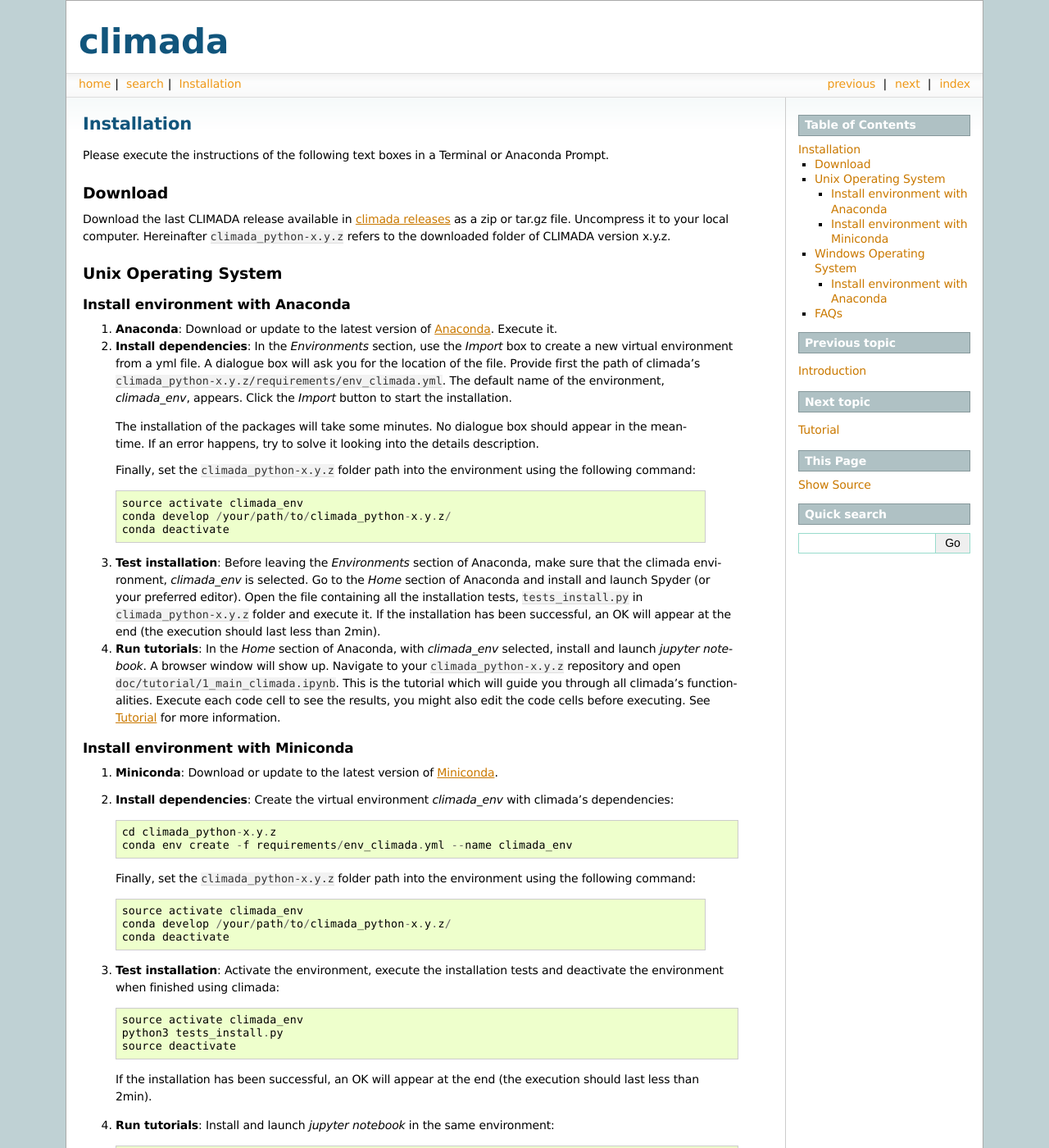
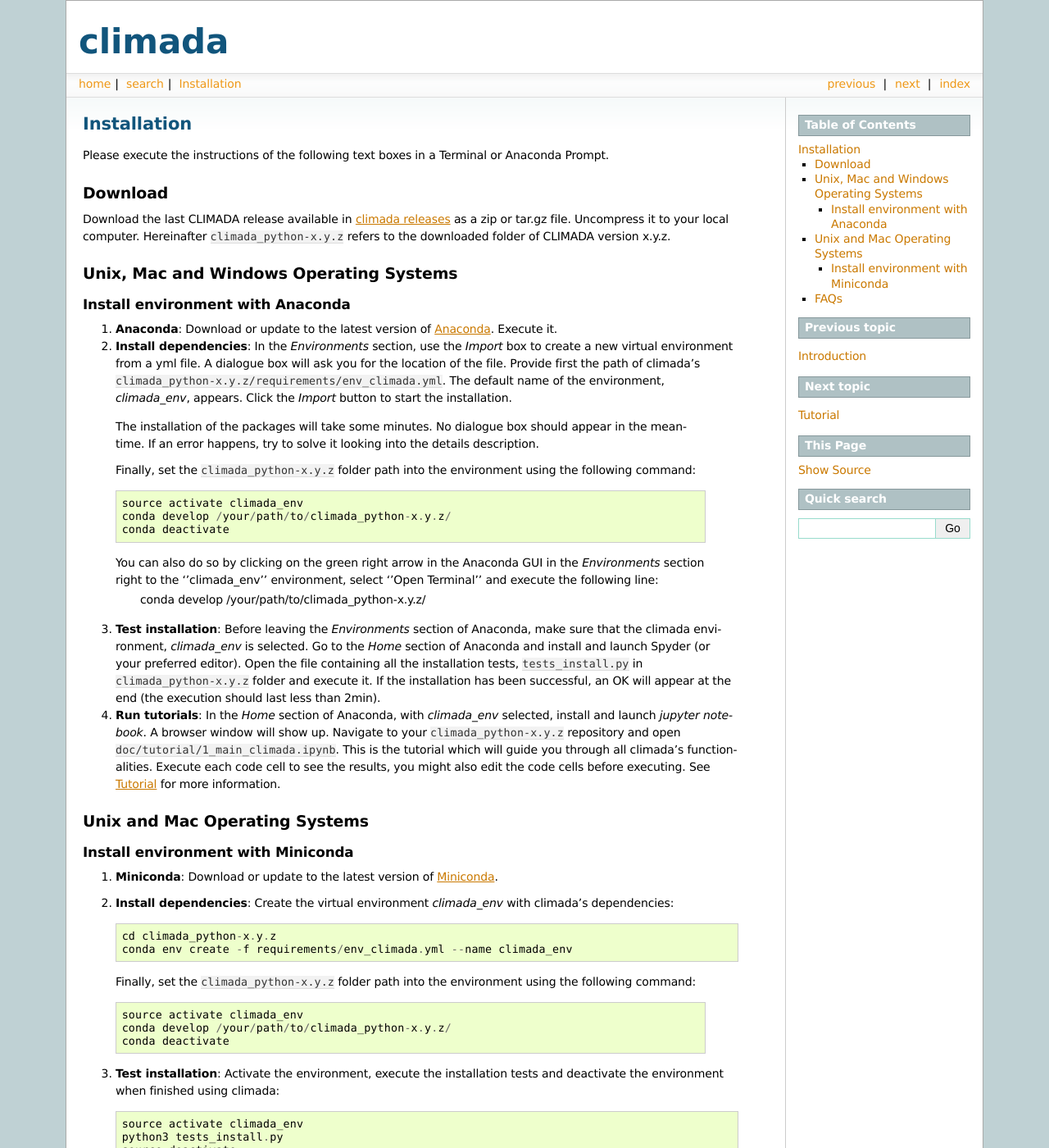
Before and after one commit to olivermarchand/climada_python, a Sphinx documentation site: the page built from doc/guide/install.rst, in a window 1280 px wide and 1400 px high. Shown: the whole window at 82% size. Built offline with Sphinx 7.4.7, drawn with Linux system fonts in a browser that asks for light colours; pages that are not in the unit, such as notebooks, are missing from menus; some of the changed text lies outside the part shown.

Commit message:
Update install.rst
Setting path in environment better explained and distinction Mac/Windows improved

```diff
--- a/doc/guide/install.rst
+++ b/doc/guide/install.rst
@@ -10,8 +10,8 @@ Download
 
 Download the last CLIMADA release available in `climada releases <https://github.com/CLIMADA-project/climada_python/releases>`_ as a zip or tar.gz file. Uncompress it to your local computer. Hereinafter ``climada_python-x.y.z`` refers to the downloaded folder of CLIMADA version x.y.z.
 
-Unix Operating System
-=====================
+Unix, Mac and Windows Operating Systems
+=======================================
 
 .. _Install environment with Anaconda:
 
@@ -29,9 +29,15 @@ Install environment with Anaconda
    conda develop /your/path/to/climada_python-x.y.z/
    conda deactivate
 
+  You can also do so by clicking on the green right arrow in the Anaconda GUI in the *Environments* section right to the ''climada_env'' environment, select ''Open Terminal'' and execute the following line:
+   conda develop /your/path/to/climada_python-x.y.z/
+
 3. **Test installation**: Before leaving the *Environments* section of Anaconda, make sure that the climada environment, *climada_env* is selected. Go to the *Home* section of Anaconda and install and launch Spyder (or your preferred editor). Open the file containing all the installation tests, ``tests_install.py`` in ``climada_python-x.y.z`` folder and execute it. If the installation has been successful, an OK will appear at the end (the execution should last less than 2min).
 
 4. **Run tutorials**: In the *Home* section of Anaconda, with *climada_env* selected, install and launch *jupyter notebook*. A browser window will show up. Navigate to your ``climada_python-x.y.z`` repository and open ``doc/tutorial/1_main_climada.ipynb``. This is the tutorial which will guide you through all climada's functionalities. Execute each code cell to see the results, you might also edit the code cells before executing. See :doc:`tutorial` for more information.
+
+Unix and Mac Operating Systems
+==============================
 
 Install environment with Miniconda
 ----------------------------------
@@ -64,14 +70,6 @@ Install environment with Miniconda
 
  A browser window will show up. Open ``climada_python-x.y.z/doc/tutorial/1_main_climada.ipynb``. This is the tutorial which will guide you through all climada's functionalities. Execute each code cell to see the results, you might also edit the code cells before executing. See :doc:`tutorial` for more information.
 
-Windows Operating System
-========================
-
-Install environment with Anaconda
----------------------------------
-
-See `Install environment with Anaconda`_.
-
 FAQs
 ====
 * ModuleNotFoundError; climada libraries are not found. Try to include *climada_python-x.y.z* path in the environment *climada_env* path as suggested in Section 2 of `Install environment with Anaconda`_. If it does not work you can always include the path manually before executing your code::
```
